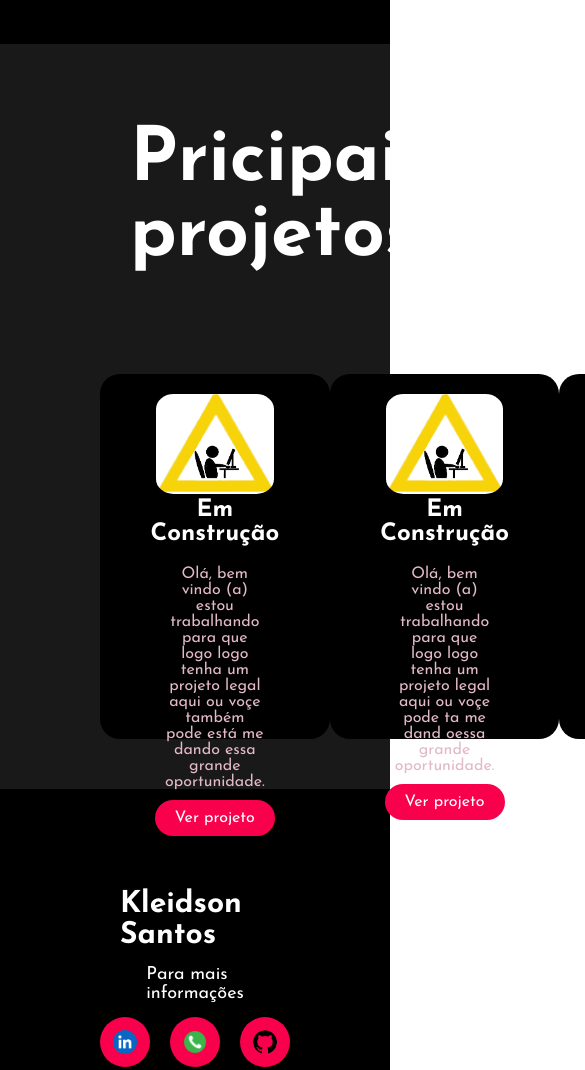
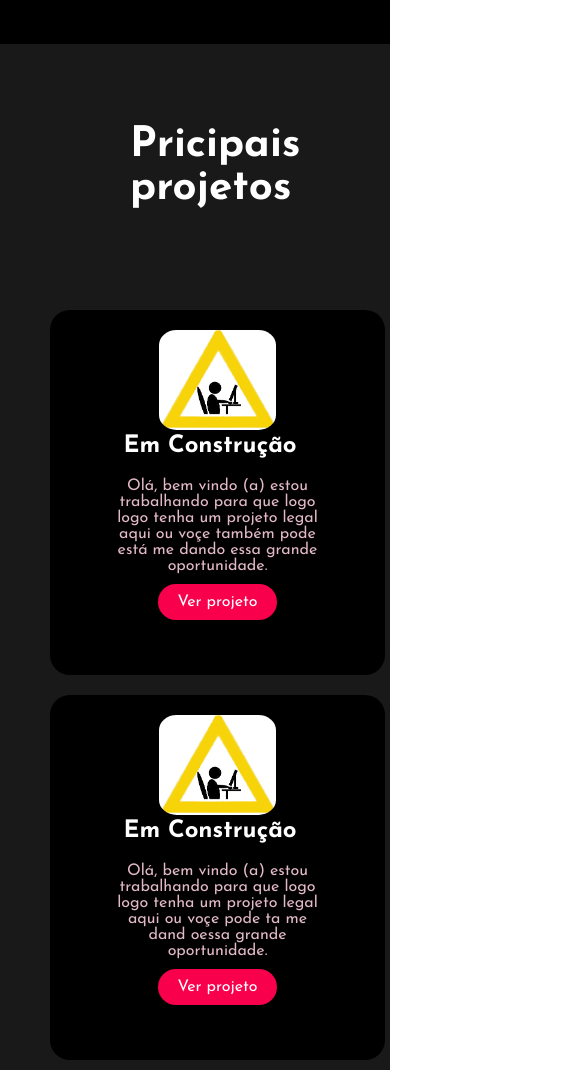
Before and after one commit to kleidson96/portifolio, a plain HTML site: page index.html in a window 390 px wide. Shown: the part 1320-2390 px from the top of the page, 585 px wide, since content can reach past the window. Drawn offline with Linux system fonts and the light colour scheme.

Commit message:
responsivo
adcionando responsividade ao site

```diff
--- a/styles.css
+++ b/styles.css
@@ -236,3 +236,21 @@ footer p{
     transition: 0.5s;
 }
 /*FIM!*/
+
+@media (max-width: 540px){
+
+
+
+    .caixa-cards{
+        flex-direction: column;
+        gap: 20px;
+       margin-left: -50px;
+    }
+    .caixa-projetos h2{
+        font-size: 42px;
+    }
+    footer p, h5{
+        width: 250px;
+
+    }
+}
```
